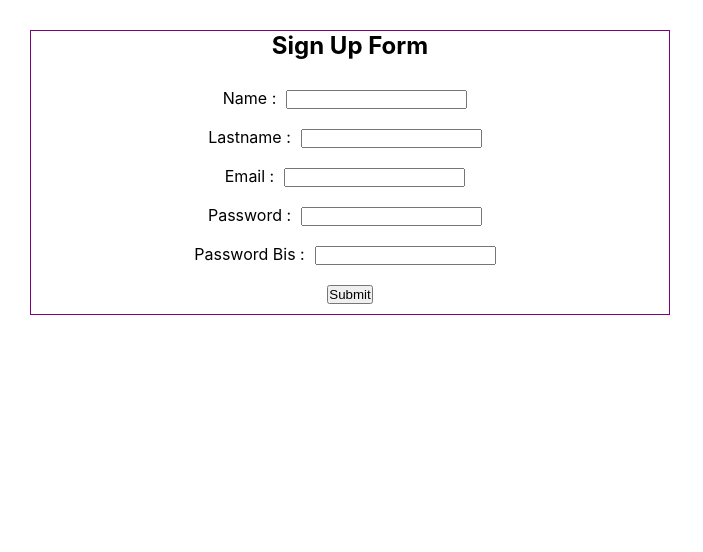
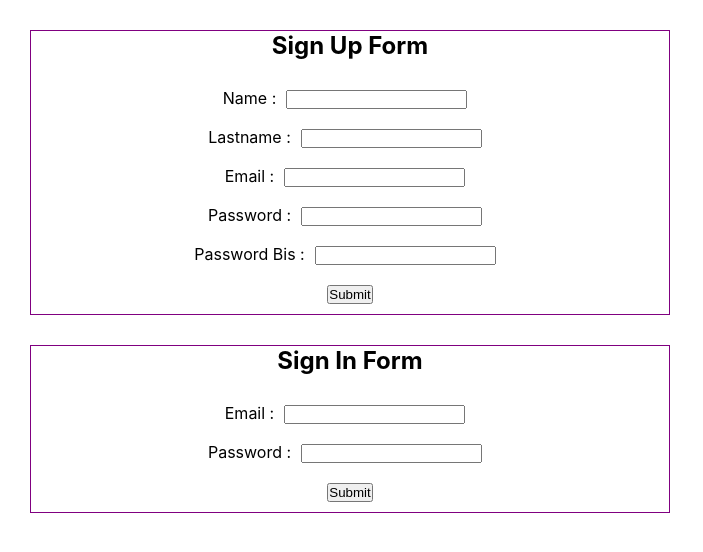
Before and after one commit to magb7/react-redux, a React (Create React App) app: page / in a window 1280 px wide. Shown: the top 552 px of the page, without its empty margins (0-703 px from the left). Built offline with nearby package versions, Linux system fonts and the light colour scheme.

Commit message:
add sign in component

```diff
--- a/src/App.js
+++ b/src/App.js
@@ -1,12 +1,14 @@
 import React, { Component } from "react";
 import "./App.css";
 import SignUp from "./components/SignUp";
+import SignIn from "./components/SignIn";
 
 class App extends Component {
   render() {
     return (
       <div className="App">
         <SignUp />
+        <SignIn />
       </div>
     );
   }
```
